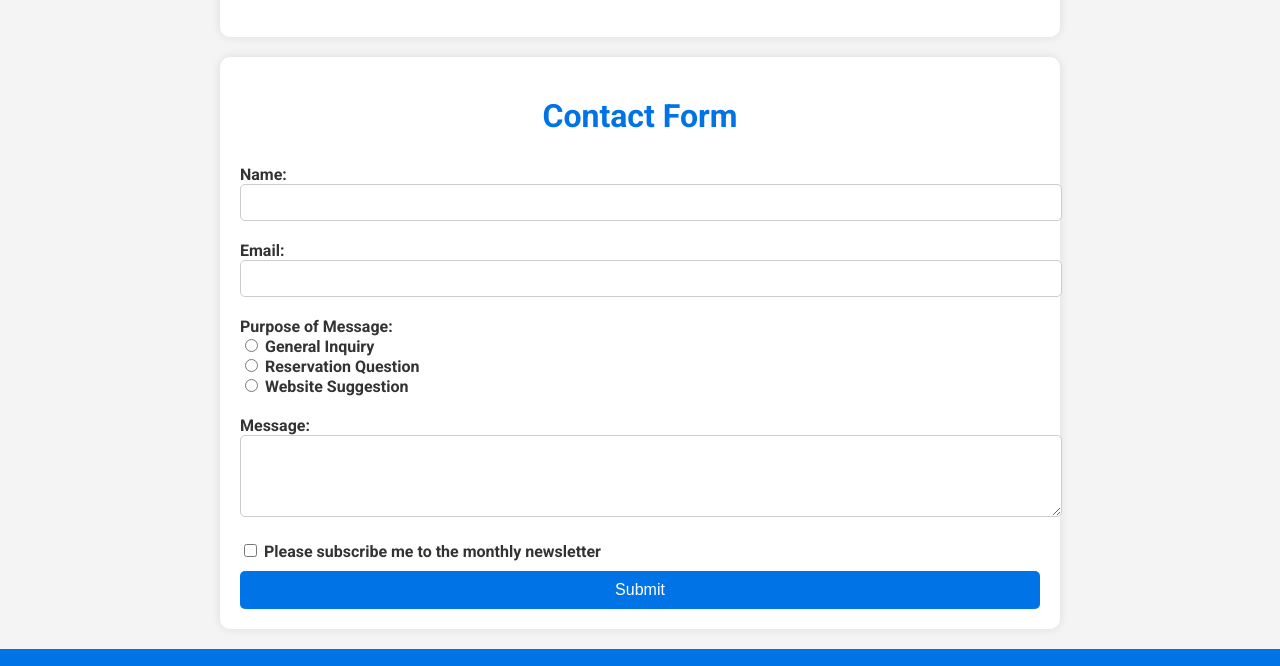
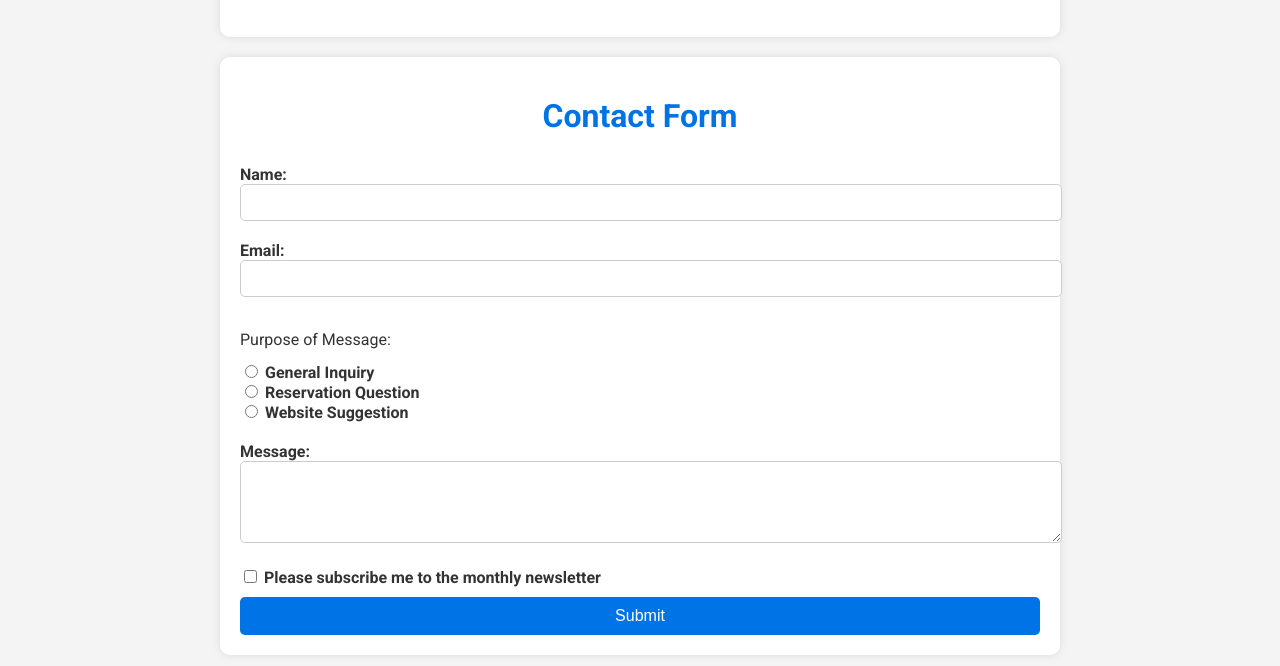
Before and after one commit to ezenwokeuchechukwu/WDD130, a plain HTML site: page wwr/contact.html in a window 1280 px wide. Shown: the part 1597-2263 px from the top of the page. Drawn offline with Linux system fonts and the light colour scheme.

Commit message:
completed

```diff
--- a/wwr/contact.html
+++ b/wwr/contact.html
@@ -62,7 +62,7 @@
                     <input type="email" id="email" name="email" required>
                 </div>
                 <div>
-                    <label for="purpose">Purpose of Message:</label><br>
+                    <p>Purpose of Message:</p>
                     <input type="radio" id="general" name="purpose" value="General Inquiry" required>
                     <label for="general">General Inquiry</label><br>
                     <input type="radio" id="reservation" name="purpose" value="Reservation Question" required>
```
